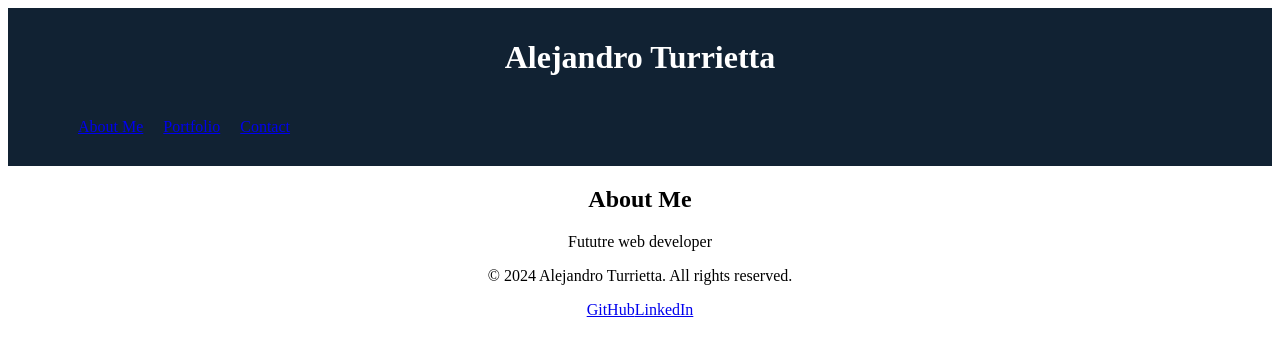
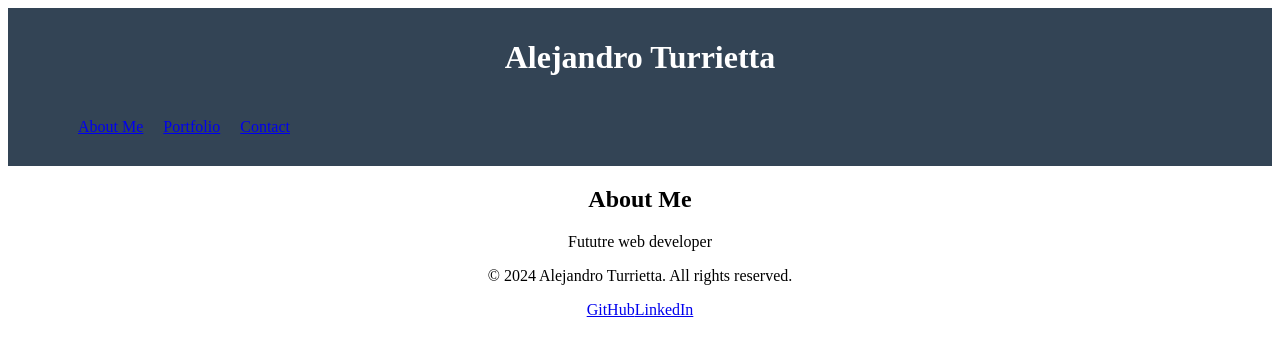
Before and after one commit to turriettaa/react-portfolio, a React (Vite) app: page / in a window 1280 px wide. Shown: the top 356 px of the page. Built offline with nearby package versions, Linux system fonts and the light colour scheme.

Commit message:
Update Header.jsx

```diff
--- a/src/components/Header.jsx
+++ b/src/components/Header.jsx
@@ -3,7 +3,7 @@ import Navigation from './Navigation';
 
 const Header = () => {
   const headerStyle = {
-    backgroundColor: '#123',
+    backgroundColor: '#345',
     color: '#fff',
     padding: '10px',
   };
```
